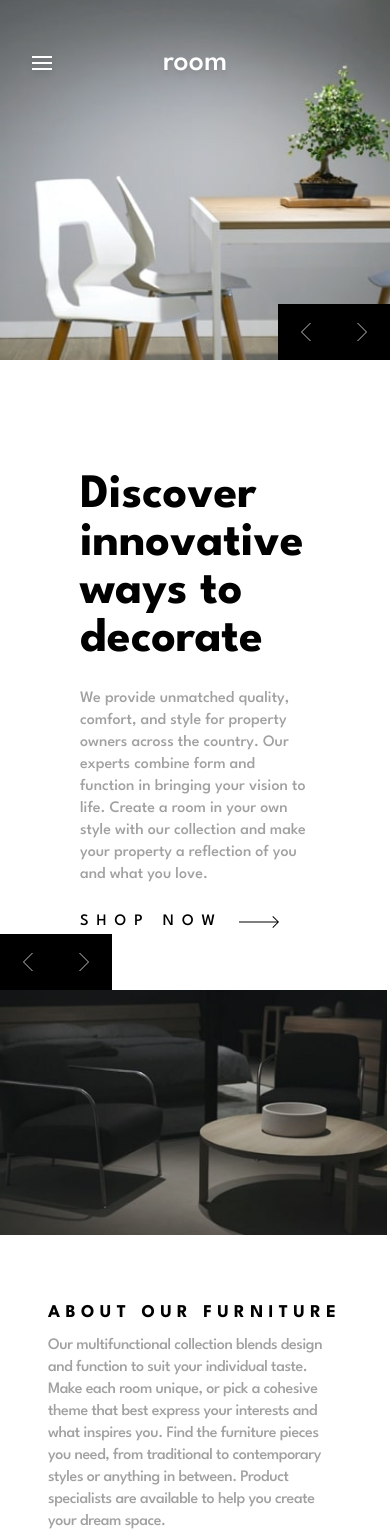
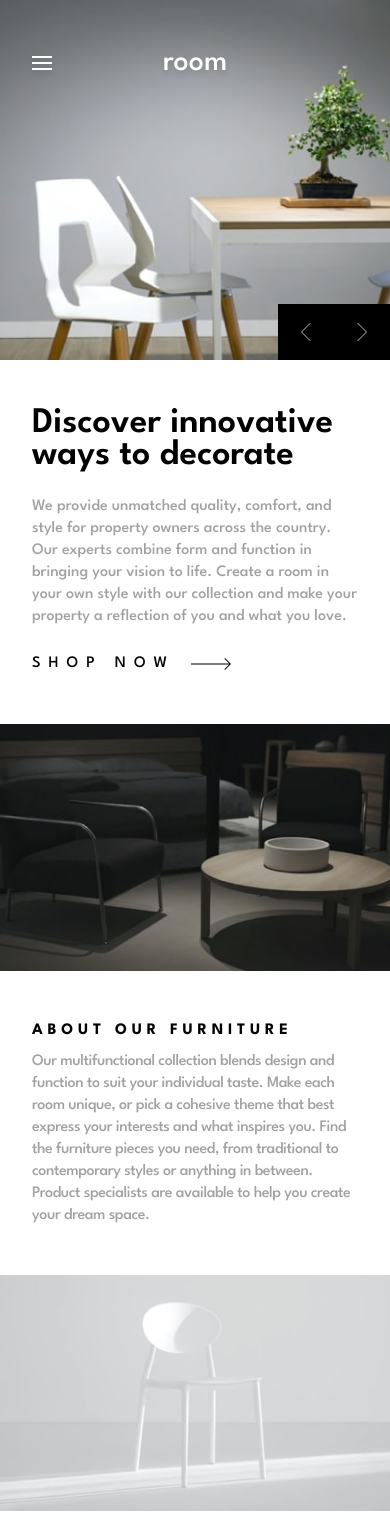
Before and after one commit to riccardofano/room-homepage, a Vue app: page / in a window 390 px wide. Shown: the top 1531 px of the page. Built offline with nearby package versions, Linux system fonts and the light colour scheme.

Commit message:
style mobile version of the main content

```diff
--- a/index.html
+++ b/index.html
@@ -4,7 +4,7 @@
     <meta charset="UTF-8" />
     <link rel="icon" type="image/svg+xml" href="/vite.svg" />
     <meta name="viewport" content="width=device-width, initial-scale=1.0" />
-    <title>Vite + Vue</title>
+    <title>Room homepage</title>
   </head>
   <body>
     <div id="app"></div>
--- a/src/App.vue
+++ b/src/App.vue
@@ -39,9 +39,9 @@ function nextSlide() {
 </script>
 
 <template>
-  <div class="md:primary-grid | grid h-screen">
+  <div class="md:primary-grid | grid grid-cols-1 h-screen">
     <!-- First row -->
-    <div class="row-span-2 col-span-2 relative md:h-auto h-[22.5rem]">
+    <div class="relative md:row-span-2 md:col-span-2 md:h-auto h-[22.5rem]">
       <Header></Header>
       <Carousel :image="slide.image"></Carousel>
       <div class="md:hidden absolute bottom-0 right-0">
@@ -51,18 +51,18 @@ function nextSlide() {
 
     <Heading :title="slide.title" :description="slide.description"></Heading>
 
-    <Controls :handle-previous="previousSlide" :handle-next="nextSlide"></Controls>
+    <Controls class="md:flex hidden" :handle-previous="previousSlide" :handle-next="nextSlide"></Controls>
 
     <!-- To fill the remaining row space -->
-    <div></div>
+    <div class="md:block hidden"></div>
 
     <!-- Second row -->
     <div>
       <img class="w-full h-full object-cover" src="/image-about-dark.jpg" alt="" />
     </div>
 
-    <section class="col-span-2 pt-16 px-12">
-      <h2 class="mb-2 uppercase tracking-[0.3em] text-lg font-bold text-black">About our furniture</h2>
+    <section class="md:col-span-2 md:pt-16 md:pb-0 py-12 md:px-12 px-8">
+      <h2 class="mb-2 uppercase tracking-[0.3em] md:text-lg text-normal font-bold text-black">About our furniture</h2>
       <p class="tracking-tight leading-snug">
         Our multifunctional collection blends design and function to suit your individual taste. Make each room unique,
         or pick a cohesive theme that best express your interests and what inspires you. Find the furniture pieces you
--- a/src/components/Heading.vue
+++ b/src/components/Heading.vue
@@ -3,10 +3,10 @@ const { title, description } = defineProps(["title", "description"]);
 </script>
 
 <template>
-  <section class="col-span-2 pt-28 px-20">
+  <section class="md:col-span-2 md:pt-28 md:pb-0 py-12 md:px-20 px-8">
     <Transition name="slide" mode="out-in">
       <div :key="title">
-        <h1 class="font-bold text-5xl text-black">{{ title }}</h1>
+        <h1 class="font-semibold md:text-5xl text-4xl leading-8 text-black">{{ title }}</h1>
         <p class="my-6 leading-snug">{{ description }}</p>
         <a class="flex items-center gap-4 text-black uppercase tracking-[0.5em] hover:opacity-40" href="#">
           Shop now<img src="../assets/icon-arrow.svg" alt="" />
@@ -24,11 +24,11 @@ const { title, description } = defineProps(["title", "description"]);
 
 .slide-enter-from {
   opacity: 0;
-  transform: translateY(-30px);
+  transform: translateX(30px);
 }
 
 .slide-leave-to {
   opacity: 0;
-  transform: translateY(-30px);
+  transform: translateX(30px);
 }
 </style>
```
